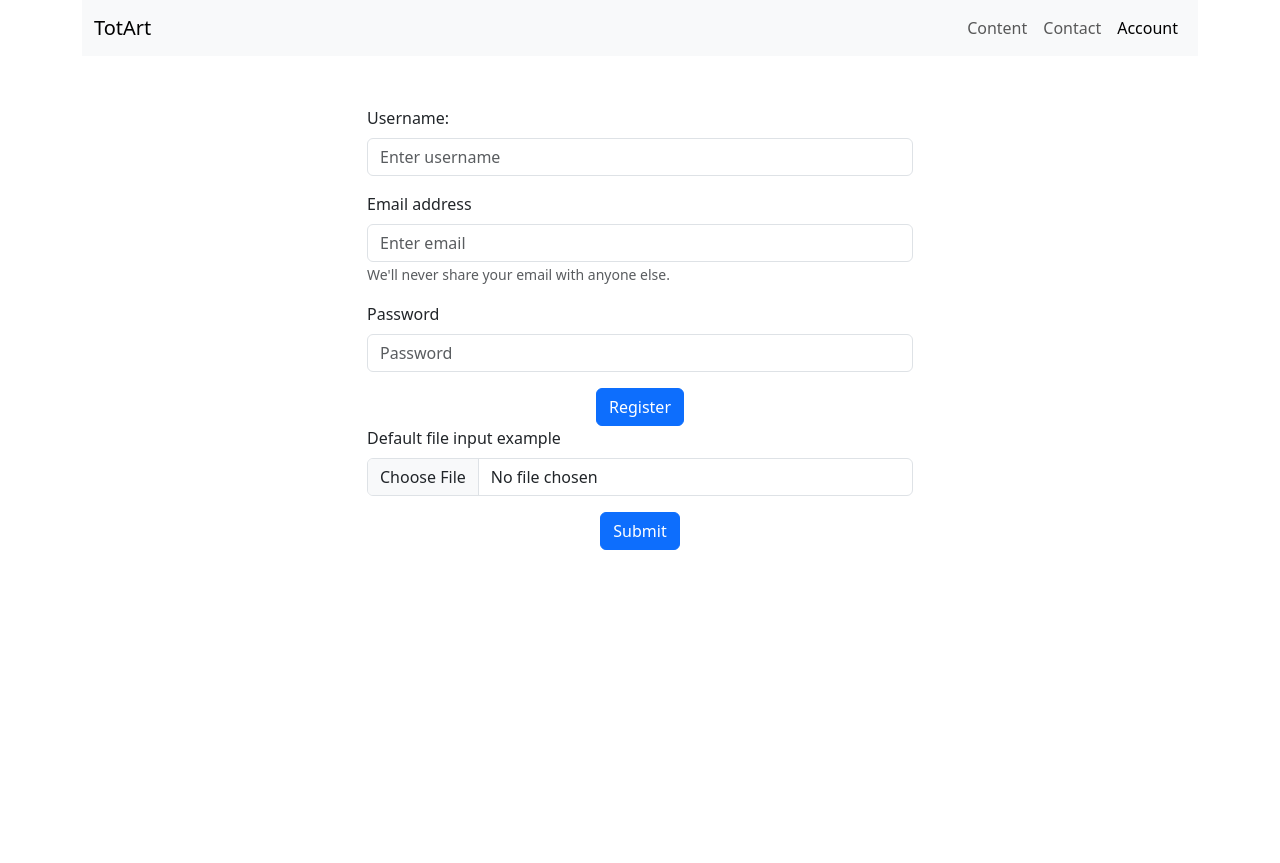
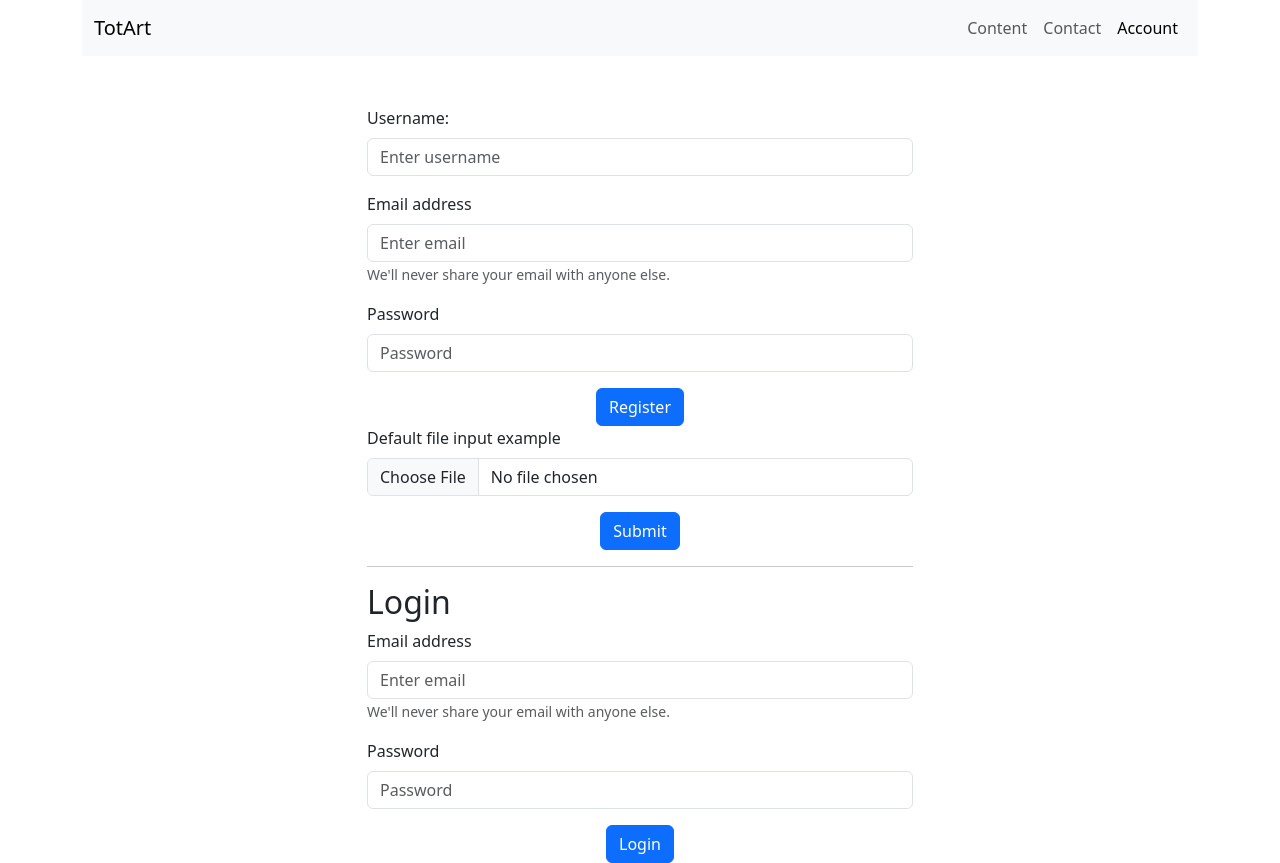
Before and after one commit to RZajacc/totArt, a React (Vite) app in the folder client/: page /account in a window 1280 px wide. Before the commit the page ends 800 px from the top, so only its background shows below. Built offline with nearby package versions, Linux system fonts and the light colour scheme.

Commit message:
added login component with working fields and submit function. Still without user validation

```diff
--- /dev/null
+++ b/client/src/components/Login.tsx
@@ -0,0 +1,65 @@
+import { ChangeEvent, FormEvent, useState } from "react";
+import { Button, Form } from "react-bootstrap";
+
+type LoginCredentials = {
+  email: string;
+  password: string;
+};
+
+function Login() {
+  const [loginCredentials, setLoginCredentials] =
+    useState<LoginCredentials | null>(null);
+
+  const handleLoginInput = (e: ChangeEvent<HTMLInputElement>) => {
+    setLoginCredentials({
+      ...(loginCredentials as LoginCredentials),
+      [e.target.name]: e.target.value,
+    });
+  };
+
+  const handleSubmitLogin = async (e: FormEvent<HTMLFormElement>) => {
+    e.preventDefault();
+    console.log(loginCredentials);
+  };
+
+  return (
+    <div>
+      <hr />
+      <h2>Login</h2>
+      <div>
+        <Form onSubmit={handleSubmitLogin}>
+          <Form.Group className="mb-3" controlId="formBasicEmail">
+            <Form.Label>Email address</Form.Label>
+            <Form.Control
+              type="email"
+              name="email"
+              placeholder="Enter email"
+              onChange={handleLoginInput}
+            />
+            <Form.Text className="text-muted">
+              We'll never share your email with anyone else.
+            </Form.Text>
+          </Form.Group>
+
+          <Form.Group className="mb-3" controlId="formBasicPassword">
+            <Form.Label>Password</Form.Label>
+            <Form.Control
+              type="password"
+              name="password"
+              placeholder="Password"
+              onChange={handleLoginInput}
+            />
+          </Form.Group>
+
+          <div className="text-center">
+            <Button variant="primary" type="submit">
+              Login
+            </Button>
+          </div>
+        </Form>
+      </div>
+    </div>
+  );
+}
+
+export default Login;
--- a/client/src/views/Account.tsx
+++ b/client/src/views/Account.tsx
@@ -1,5 +1,6 @@
 import { ChangeEvent, FormEvent, useState } from "react";
 import { Button, Col, Container, Form, Row } from "react-bootstrap";
+import Login from "../components/Login";
 
 type UserImage = {
   userImage: string;
@@ -118,7 +119,7 @@ function Account() {
                 <Form.Label>Password</Form.Label>
                 <Form.Control
                   type="password"
-                  name="email"
+                  name="password"
                   placeholder="Password"
                   onChange={handleInputData}
                 />
@@ -131,6 +132,7 @@ function Account() {
               </div>
             </Form>
 
+            {/* Submitting a file */}
             <Form onSubmit={handleFileSubmit}>
               <Form.Group controlId="formFile" className="mb-3">
                 <Form.Label>Default file input example</Form.Label>
@@ -147,6 +149,7 @@ function Account() {
                 </div>
               )}
             </Form>
+            <Login />
           </Col>
         </Row>
       </Container>
```
Also changed, not shown: 1 other file (tests, documents, lock files or other folders).
